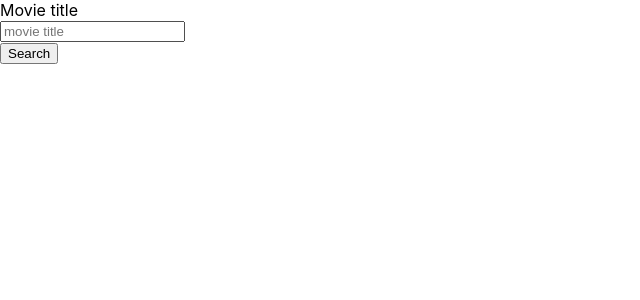
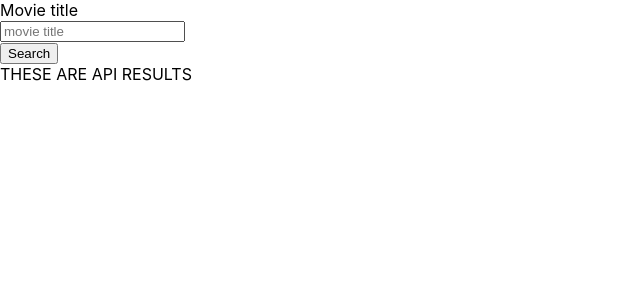
Before and after one commit to NatalieSokolova/the-shoppies, a React (Create React App) app: page / in a window 1280 px wide. Shown: the top 300 px of the page, without its empty margins (0-640 px from the left). Built offline with nearby package versions, Linux system fonts and the light colour scheme.

Commit message:
resets form field after successful submit

```diff
--- a/src/App.js
+++ b/src/App.js
@@ -1,13 +1,16 @@
 import React, { useState } from "react";
 import SearchBar from "./components/SearchBar";
+import ResultsCard from "./components/ResultsCard";
 import "./App.css";
 
 function App() {
   const [movieList, setMovieList] = useState(null);
+  console.log("LIST: ", movieList);
 
   return (
     <div>
       <SearchBar movieList={movieList} setMovieList={setMovieList} />
+      <ResultsCard movieList={movieList} setMovieList={setMovieList} />
     </div>
   );
 }
--- /dev/null
+++ b/src/components/ResultsCard.jsx
@@ -0,0 +1,9 @@
+import React from "react";
+
+export default function ResultsCard({ movieList, setMovieList }) {
+  return (
+    <div>
+      <div>THESE ARE API RESULTS</div>
+    </div>
+  );
+}
--- a/src/components/SearchBar.jsx
+++ b/src/components/SearchBar.jsx
@@ -7,8 +7,6 @@ export default function SearchBar({ movieList, setMovieList }) {
   const [form] = Form.useForm();
 
   const [movieTitle, setMovieTitle] = useState("");
-
-  console.log("LIST: ", movieList);
 
   const handleInputChange = (event) => {
     const target = event.target;
@@ -23,6 +21,7 @@ export default function SearchBar({ movieList, setMovieList }) {
       .then((result) => {
         console.log("RESULT: ", result);
         setMovieList(result);
+        form.resetFields();
       })
       .catch((error) => {
         console.log(error);
@@ -31,7 +30,7 @@ export default function SearchBar({ movieList, setMovieList }) {
 
   return (
     <div>
-      <Form name="basic" initialValues={{ remember: true }}>
+      <Form form={form} name="basic" initialValues={{ remember: true }}>
         <Form.Item
           label="Movie title"
           name="movieTitle"
```
Also changed, not shown: 1 other file (tests, documents, lock files or other folders).
